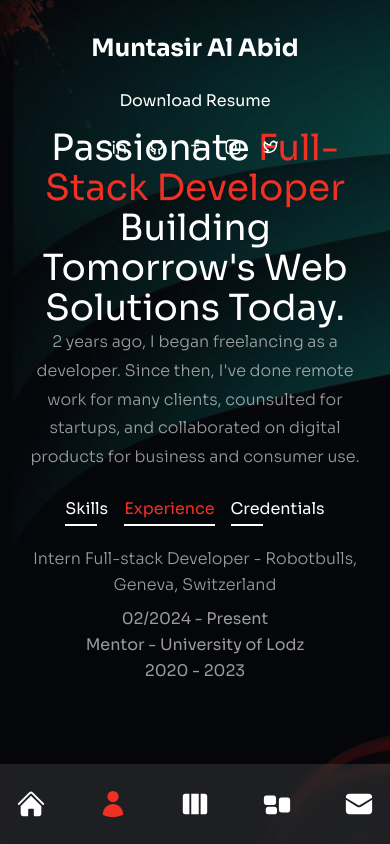
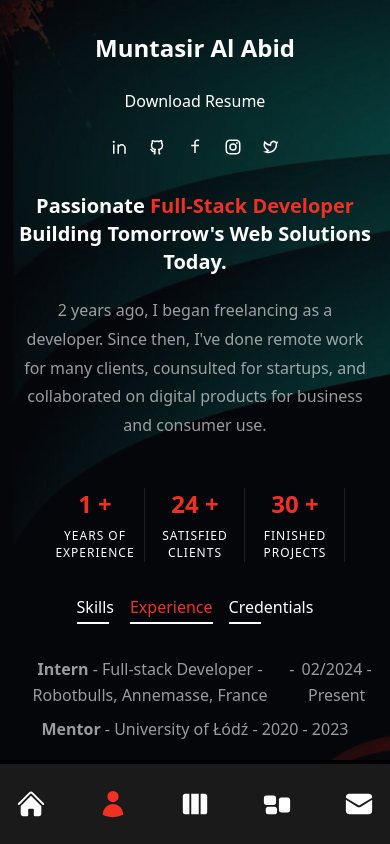
Before and after one commit to Salman-Faiz/portfolioV2Mon, a Next.js app: page /about in a window 390 px wide. Both pictures are taken after a click on the element "Experience". Built offline with nearby package versions, Linux system fonts and the light colour scheme.

Commit message:
aboutPage responsive done

```diff
--- a/components/Layout.js
+++ b/components/Layout.js
@@ -6,7 +6,7 @@ import { Sora } from '@next/font/google';
 // font settings
 const sora = Sora({
   subsets: ['latin'],
-  variable: '--font-sora',
+
   weight: ['100', '200', '300', '400', '500', '600', '700', '800'],
 });
 
--- a/components/Nav.js
+++ b/components/Nav.js
@@ -37,7 +37,7 @@ const Nav = () => {
     <nav className='flex flex-col items-center xl:justify-center gap-y-4 fixed h-max bottom-0 mt-auto xl:right-[2%] z-50 top-0 w-full xl:w-16 xl:max-w-md xl:h-screen'>
       {/* inner */}
       <div
-        className='flex w-full xl:flex-col items-center justify-between xl:justify-center gap-y-10 px-4 md:px-40 xl:px-0 h-[80px] xl:h-max py-8 bg-white/10
+        className='flex w-full xl:flex-col items-center justify-between xl:justify-center gap-y-10 px-4 lg:px-40 xl:px-0 h-[80px] xl:h-max py-8 bg-white/10
       backdrop-blur-sm text-3xl xl:text-xl xl:rounded-full'
       >
         {navData.map((link, index) => {
--- a/pages/about/index.js
+++ b/pages/about/index.js
@@ -30,68 +30,6 @@ import {
   SiFigma,
 } from 'react-icons/si';
 
-//  about data
-// export const aboutData = [
-//   {
-//     title: 'skills',
-//     info: [
-//       {
-//         title: 'Frontend',
-//         icons: [
-//           <span key="a" className='text-sm flex justify-center items-center'><FaHtml5 />HTML5</span>,
-//           <span key="a" className='text-sm flex justify-center items-center'><FaCss3 />CSS3</span>,
-//           <span key="a" className='text-sm flex justify-center items-center'> <FaJs />JavaScript</span>,
-//           <span key="a" className='text-sm flex justify-center items-center'> <SiTypescript />TypeScript</span>,
-//           <span key="a" className='text-sm flex justify-center items-center'> <FaReact />ReactJs</span>,
-//           <span key="a" className='text-sm flex justify-center items-center'> <SiNextdotjs />NextJs</span>,
-
-//         ],
-//       },
-//       {
-//         title: 'Backend',
-//         icons: [
-//           <span key="a" className='text-sm flex justify-center items-center'><FaNode />NodeJs</span>,
-//           <span key="a" className='text-sm flex justify-center items-center'><FaNodeJs />ExpressJs</span>,
-//           <span key="a" className='text-sm flex justify-center items-center'> <SiMongodb />MongoDB</span>,
-//           <span key="a" className='text-sm flex justify-center items-center'> <FaLaravel />Laravel</span>,
-//           <span key="a" className='text-sm flex justify-center items-center'> <SiPostgresql />PostgreSQL</span>,
-//         ],
-//       },
-//       {
-//         title: 'UI/UX Design',
-//         icons: [
-//           <span key="a" className='text-sm flex justify-center items-center'> <FaFigma />Figma</span>,
-//           <span key="a" className='text-sm flex justify-center items-center'> <SiAdobephotoshop />AdobePhotoshop</span>,
-//         ],
-//       },
-//     ],
-//   },
-
-//   {
-//     title: 'experience',
-//     info: [
-//       {
-//         title: 'Intern Full-stack Developer - Robotbulls, Geneva, Switzerland',
-//         stage: '02/2024 - Present',
-//       },
-//       {
-//         title: 'Mentor - University of Lodz',
-//         stage: '2020 - 2023',
-//       },
-
-//     ],
-//   },
-//   {
-//     title: 'credentials',
-//     info: [
-//       {
-//         title: 'Bachelor of Computer Science - University of Lodz, Lodz, Poland',
-//         stage: '2019 - 2024',
-//       },
-//     ],
-//   },
-// ];
-
 // components
 
 import Circles from '../../components/Circles';
@@ -109,7 +47,7 @@ const About = () => {
   const [index, setIndex] = useState(0);
 
   return (
-    <div className='h-full bg-primary/30 py-32 text-center xl:text-left'>
+    <div className='h-[90vh] bg-primary/30 py-32 text-center xl:text-left overflow-y-auto'>
       <Circles />
       {/* avatar img */}
       <motion.div
@@ -123,13 +61,13 @@ const About = () => {
       </motion.div>
       <div className='container mx-auto h-full flex flex-col items-center xl:flex-row gap-x-6'>
         {/* text */}
-        <div className='flex-1 flex flex-col justify-center'>
+        <div className='flex-1 flex flex-col justify-center w-full sm:pt-16  lg:pt-0'>
           <motion.h3
             variants={fadeIn('right', 0.2)}
             initial='hidden'
             animate='show'
             exit='hidden'
-            className='text-4xl'
+            className='font-bold lg:text-4xl sm:text-xl'
 
           >
             Passionate <span className='text-accent'>Full-Stack Developer</span> Building Tomorrow's Web Solutions Today.
@@ -139,7 +77,7 @@ const About = () => {
             initial='hidden'
             animate='show'
             exit='hidden'
-            className='max-w-[500px] mx-auto xl:mx-0 xl:my-5 mb-6 xl:mb-12 px-2 xl:px-0'
+            className=' mx-auto lg:mx-0  md:my-5 mb-6 md:mb-12 px-2 lg:px-0'
           >
             2 years ago, I began freelancing as a developer. Since then, I've
             done remote work for many clients, counsulted for startups, and
@@ -152,7 +90,7 @@ const About = () => {
             initial='hidden'
             animate='show'
             exit='hidden'
-            className='hidden md:flex md:max-w-xl xl:max-w-none mx-auto xl:mx-0 mb-8'
+            className=' md:flex md:max-w-xl xl:max-w-none mx-auto xl:mx-0 mb-8'
           >
             <div className='flex flex-1 xl:gap-x-6'>
               {/* experience */}
@@ -192,7 +130,7 @@ const About = () => {
           initial='hidden'
           animate='show'
           exit='hidden'
-          className='flex flex-col w-full xl:max-w-[48%] h-[480px]'
+          className='flex flex-col w-full xl:max-w-[52%] h-[480px]'
         >
           <div className='flex gap-x-4 xl:gap-x-8 mx-auto xl:mx-0 mb-4'>
             <div
@@ -220,7 +158,7 @@ const About = () => {
               credentials
             </div>
           </div>
-          <div className='py-2 xl:py-6 flex flex-col gap-y-2 xl:gap-y-4 items-center xl:items-start'>
+          <div className='py-5 xl:py-6 flex flex-col gap-y-2 xl:gap-y-4 items-center xl:items-start'>
             {index === 0 && (
               <div>
 
@@ -273,12 +211,17 @@ const About = () => {
               </div>
             )}
             {index === 1 && (
-              <div className='flex-1 flex flex-col md:flex-row max-w-max gap-x-2 items-center text-white/60'>
-                <div className='font-light mb-2 md:mb-0'>Intern Full-stack Developer - Robotbulls, Geneva, Switzerland</div>
-                <div className='hidden md:flex'>-</div>
-                <div>02/2024 - Present</div>
-                <div>Mentor - University of Lodz</div>
-                <div>2020 - 2023</div>
+              <div className='items-center text-white/60'>
+                <div className='flex font-light mb-2 gap-x-1'>
+                  <div><span className='font-semibold'>Intern</span> - Full-stack Developer - Robotbulls, Annemasse, France</div>
+                  <div>-</div>
+                  <div>02/2024 - Present</div>
+                </div>
+                <div>
+                  <div>
+                    <span className='font-semibold'>Mentor</span> - University of Łódź - 2020 - 2023
+                  </div>
+                </div>
               </div>
             )}
             {index === 2 && (
--- a/pages/index.js
+++ b/pages/index.js
@@ -1,5 +1,3 @@
-// next image
-import Image from 'next/image';
 
 // components
 import ParticlesContainer from '../components/ParticlesContainer';
@@ -26,10 +24,9 @@ const Home = () => {
             initial='hidden'
             animate='show'
             exit='hidden'
-            className='h1 md:pt-0 text-[25px] md:text-6xl'
+            className='h1 md:pt-0 lg:pt-0 xl:pt-0 sm:pt-16 sm:mb-3 text-[25px] lg:text-6xl md:text-3xl'
           >
-
-            <span className='text-accent'>Full-stack developer</span>
+            <span className='text-accent '>Full-stack developer</span>
           </motion.h1>
           {/* subtitle */}
           <motion.p
@@ -37,7 +34,7 @@ const Home = () => {
             initial='hidden'
             animate='show'
             exit='hidden'
-            className='max-w-sm xl:max-w-xl mx-auto xl:mx-0 mb-10 xl:mb-16 xl:text-xl'
+            className=' xl:max-w-xl mx-auto xl:mx-0 md:mb-20 sm:mb-5 xl:mb-16 xl:text-xl lg:text-2xl sm:text-sm md:mt-5  '
           >
             Passionate and versatile full-stack developer with extensive hands-on experience in building robust and scalable web applications. With a strong foundation in both frontend and backend technologies, I specialize in utilizing cutting-edge tools and frameworks to bring innovative ideas to life.
           </motion.p>
--- a/styles/globals.css
+++ b/styles/globals.css
@@ -57,7 +57,3 @@
     @apply w-full h-[180px] p-6 capitalize rounded-lg resize-none;
   }
 }
-
-link[rel="icon"] {
-  border-radius: 50%;
-}
--- a/tailwind.config.js
+++ b/tailwind.config.js
@@ -15,9 +15,9 @@ module.exports = {
       },
     },
     screens: {
-      sm: '640px',
-      md: '768px',
-      lg: '960px',
+      sm: '360px',
+      md: '390px',
+      lg: '700px',
       xl: '1200px',
     },
     extend: {
```
